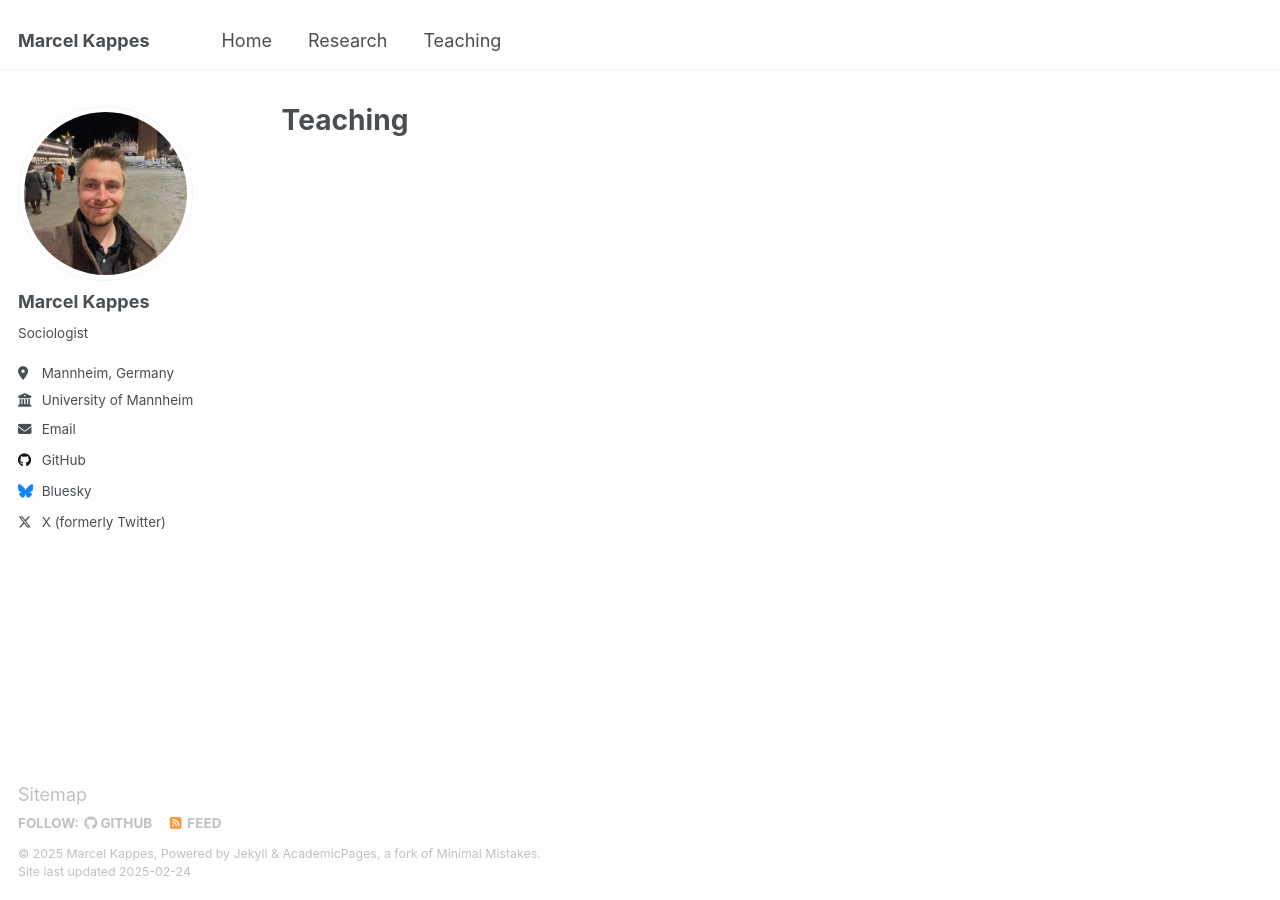
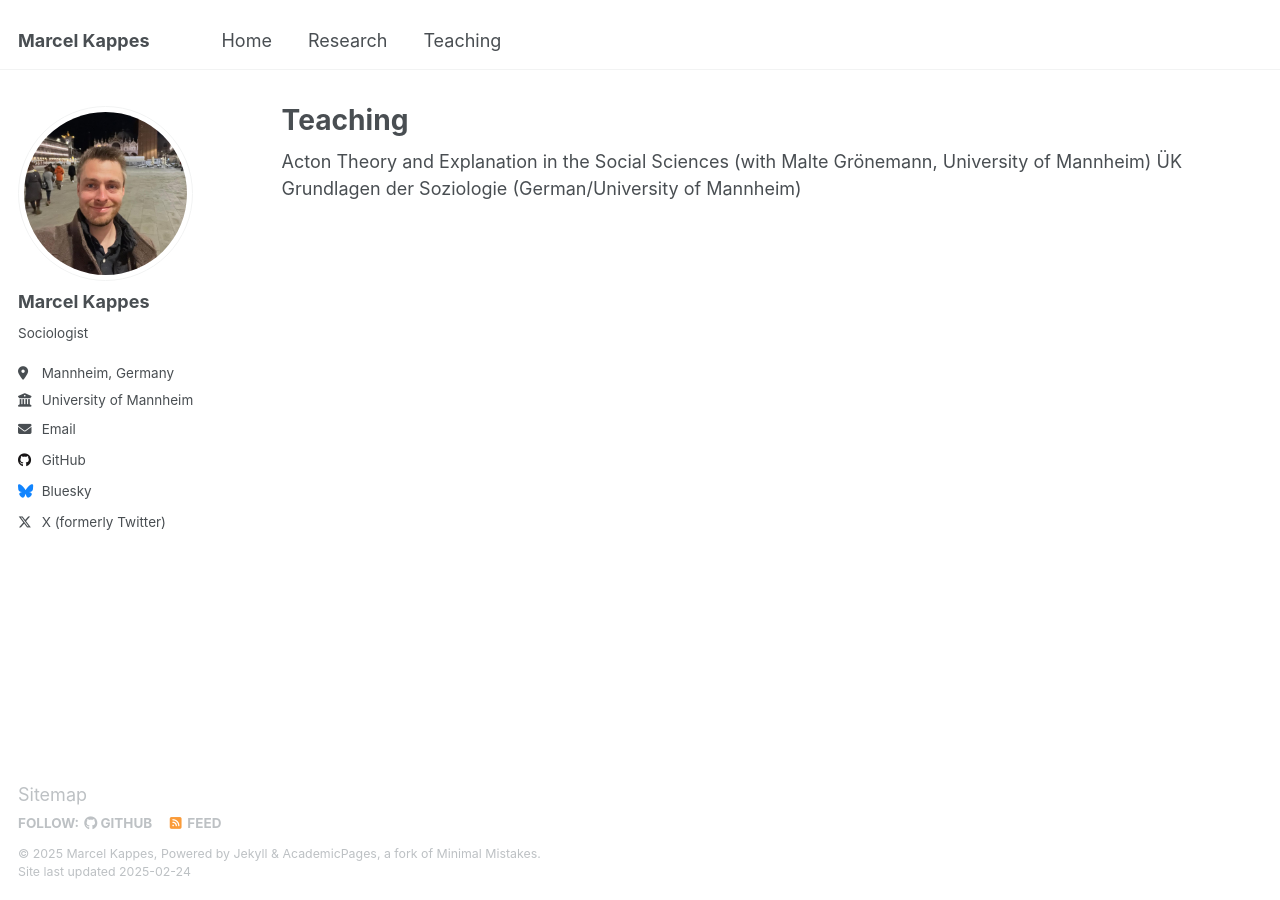
Before and after one commit to markappe/markappe.github.io, a Jekyll site: the page built from _pages/teaching.html, in a window 1280 px wide. Built offline with Jekyll 4.4.1, drawn with Linux system fonts in a browser that asks for light colours.

Commit message:
Update teaching.html

```diff
--- a/_pages/teaching.html
+++ b/_pages/teaching.html
@@ -5,8 +5,5 @@ permalink: /teaching/
 author_profile: true
 ---
 
-{% include base_path %}
-
-{% for post in site.teaching reversed %}
-  {% include archive-single.html %}
-{% endfor %}
+Acton Theory and Explanation in the Social Sciences (with Malte Grönemann, University of Mannheim)
+ÜK Grundlagen der Soziologie (German/University of Mannheim)
```
